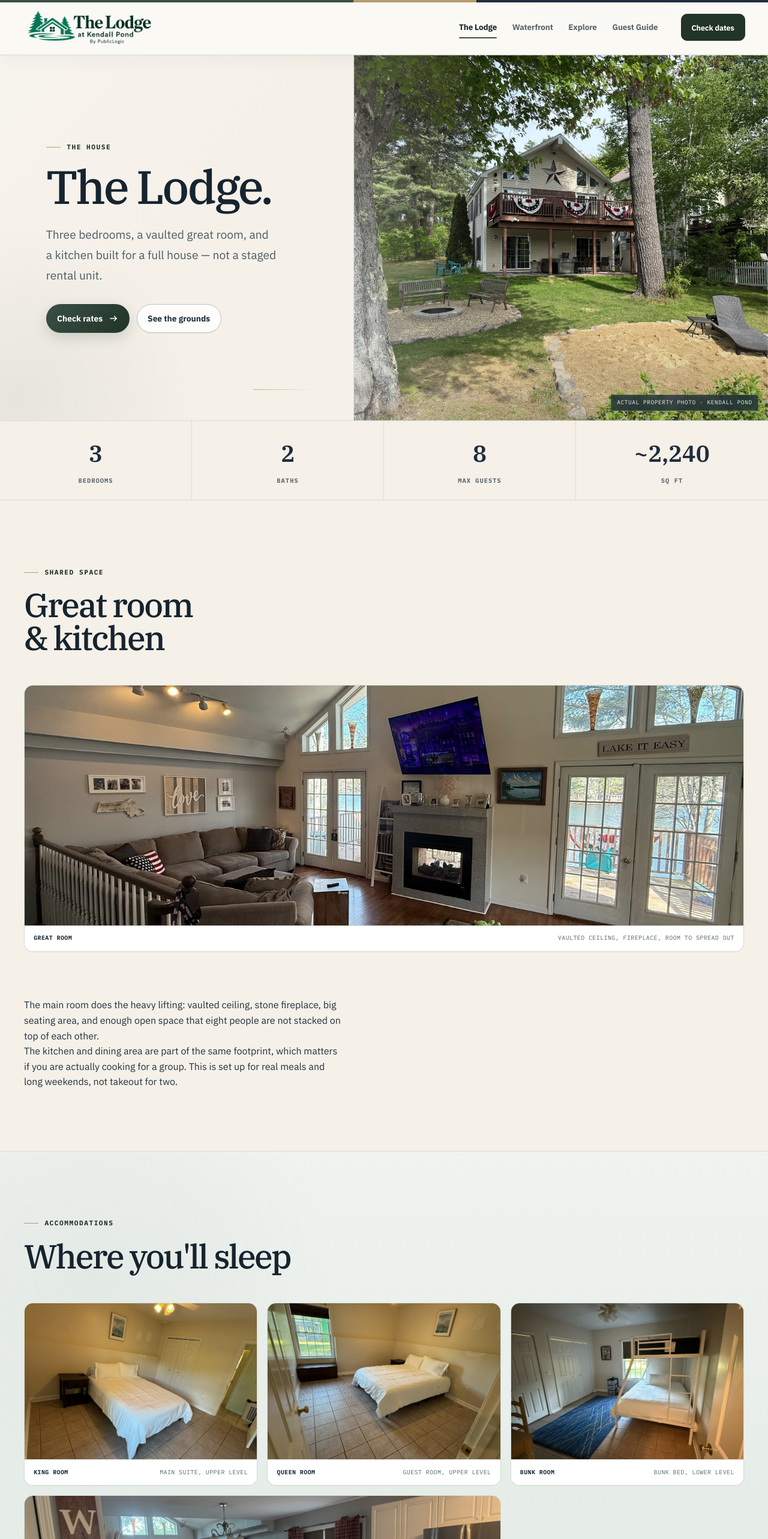
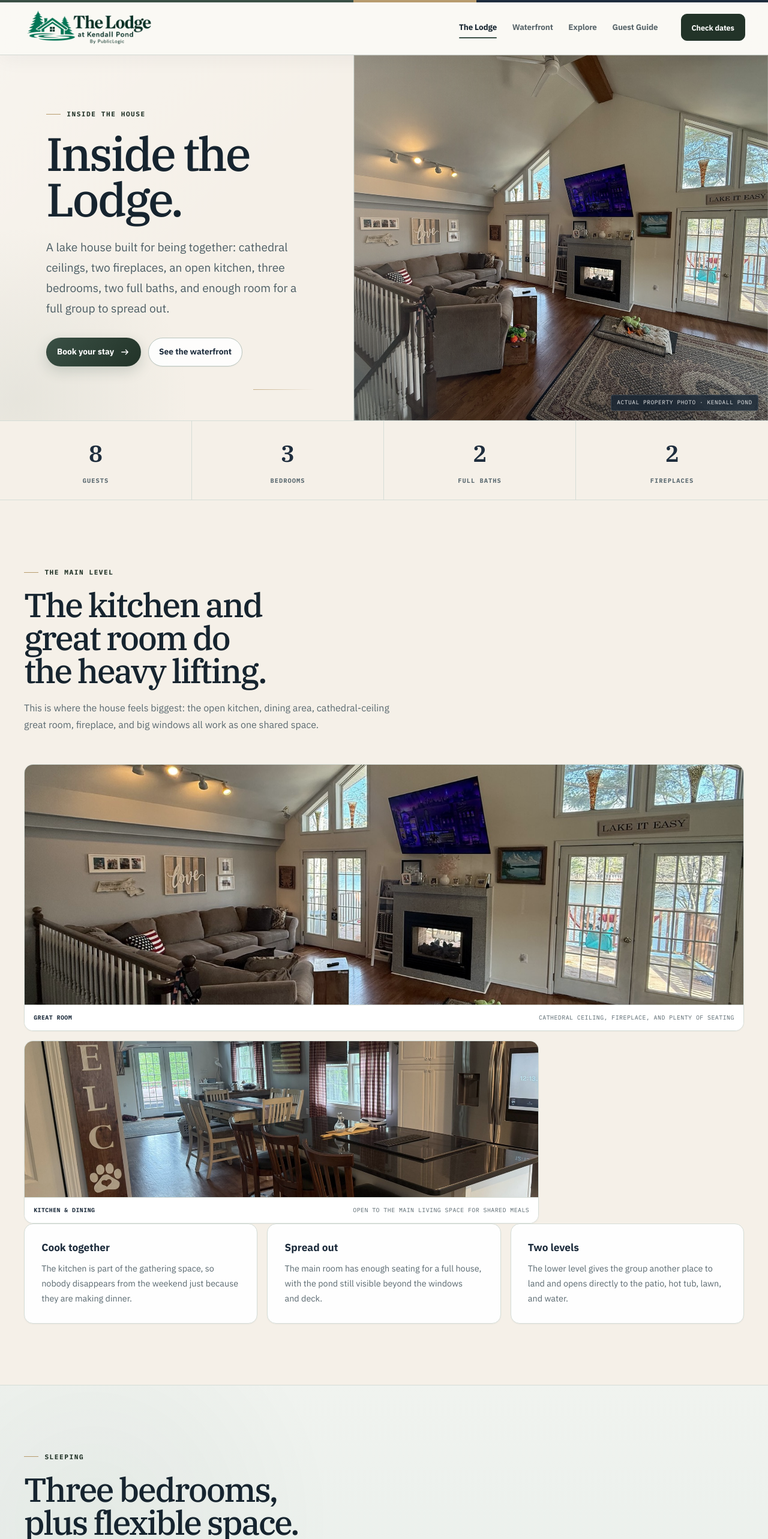
Before and after one commit to PublicLogic/KendallPondLodge, a Next.js app: page /lodge in a window 1280 px wide. Shown: the top 2566 px of the page at 60% size. Built offline with nearby package versions, Linux system fonts and the light colour scheme.

Commit message:
Turn Lodge page into full interior overview

```diff
--- a/app/lodge/page.tsx
+++ b/app/lodge/page.tsx
@@ -1,78 +1,178 @@
 import type { Metadata } from "next";
 import Link from "next/link";
-import { Notice, SectionHeading } from "@/app/_components/Content";
+import { InfoCard, Notice, SectionHeading } from "@/app/_components/Content";
 import { PageHero } from "@/app/_components/PageHero";
 import { PhotoCard } from "@/app/_components/PhotoCard";
 import { StatBand } from "@/app/_components/StatBand";
 
 export const metadata: Metadata = {
-  title: "The Lodge",
-  description: "A detailed look at the house: bedrooms, the great room, the kitchen, and what it's actually like inside.",
+  title: "Inside the Lodge",
+  description:
+    "Inside the Lodge at Kendall Pond: cathedral ceilings, two fireplaces, an open kitchen, three bedrooms, two full baths, and flexible sleeping space for up to eight guests.",
 };
 
 export default function LodgePage() {
   return (
     <main id="main-content">
       <PageHero
-        eyebrow="The house"
-        title="The Lodge."
-        intro="Three bedrooms, a vaulted great room, and a kitchen built for a full house — not a staged rental unit."
-        image="/images/kpl/lodge-exterior.jpg"
-        imageAlt="The Lodge at Kendall Pond from the waterfront lawn"
-        imagePosition="center 56%"
-        primaryAction={{ href: "/rates", label: "Check rates" }}
-        secondaryAction={{ href: "/grounds", label: "See the grounds" }}
+        eyebrow="Inside the house"
+        title="Inside the Lodge."
+        intro="A lake house built for being together: cathedral ceilings, two fireplaces, an open kitchen, three bedrooms, two full baths, and enough room for a full group to spread out."
+        image="/images/kpl/great-room.jpg"
+        imageAlt="Cathedral-ceiling great room at the Lodge at Kendall Pond"
+        imagePosition="center"
+        primaryAction={{ href: "/book", label: "Book your stay" }}
+        secondaryAction={{ href: "/grounds", label: "See the waterfront" }}
       />
 
       <StatBand
         stats={[
+          { value: "8", label: "Guests" },
           { value: "3", label: "Bedrooms" },
-          { value: "2", label: "Baths" },
-          { value: "8", label: "Max guests" },
-          { value: "~2,240", label: "Sq ft" },
+          { value: "2", label: "Full baths" },
+          { value: "2", label: "Fireplaces" },
         ]}
       />
 
       <section className="content-section">
-        <SectionHeading eyebrow="Shared space" title="Great room & kitchen" />
-        <div className="split-section split-section-photo-first">
+        <SectionHeading
+          eyebrow="The main level"
+          title="The kitchen and great room do the heavy lifting."
+          intro="This is where the house feels biggest: the open kitchen, dining area, cathedral-ceiling great room, fireplace, and big windows all work as one shared space."
+        />
+
+        <div className="photo-grid photo-grid-two">
           <PhotoCard
             src="/images/kpl/great-room.jpg"
-            alt="Vaulted great room with seating and stone fireplace"
+            alt="The Lodge great room with cathedral ceiling and fireplace"
             title="Great room"
-            note="Vaulted ceiling, fireplace, room to spread out"
+            note="Cathedral ceiling, fireplace, and plenty of seating"
             wide
           />
-          <div>
+          <PhotoCard
+            src="/images/kpl/kitchen-dining.jpg"
+            alt="Open kitchen and dining area at the Lodge"
+            title="Kitchen & dining"
+            note="Open to the main living space for shared meals"
+          />
+        </div>
+
+        <div className="info-grid info-grid-three lodge-overview-grid">
+          <InfoCard title="Cook together">
             <p>
-              The main room does the heavy lifting: vaulted ceiling, stone fireplace, big seating area, and enough open space that eight people are not stacked on top of each other.
+              The kitchen is part of the gathering space, so nobody disappears
+              from the weekend just because they are making dinner.
             </p>
+          </InfoCard>
+          <InfoCard title="Spread out">
             <p>
-              The kitchen and dining area are part of the same footprint, which matters if you are actually cooking for a group. This is set up for real meals and long weekends, not takeout for two.
+              The main room has enough seating for a full house, with the pond
+              still visible beyond the windows and deck.
             </p>
-          </div>
+          </InfoCard>
+          <InfoCard title="Two levels">
+            <p>
+              The lower level gives the group another place to land and opens
+              directly to the patio, hot tub, lawn, and water.
+            </p>
+          </InfoCard>
         </div>
       </section>
 
       <section className="content-section surface-section">
-        <SectionHeading eyebrow="Accommodations" title="Where you'll sleep" />
+        <SectionHeading
+          eyebrow="Sleeping"
+          title="Three bedrooms, plus flexible space."
+          intro="For larger groups, tell us who is coming when you request your stay. We can help make sure the sleeping setup fits before you book."
+        />
+
         <div className="photo-grid">
-          <PhotoCard src="/images/kpl/king-room.jpg" alt="King bedroom on the upper level" title="King room" note="Main suite, upper level" />
-          <PhotoCard src="/images/kpl/queen-room.jpg" alt="Queen bedroom on the upper level" title="Queen room" note="Guest room, upper level" />
-          <PhotoCard src="/images/kpl/bunk-room.jpg" alt="Bunk bed in the lower-level room" title="Bunk room" note="Bunk bed, lower level" />
           <PhotoCard
-            src="/images/kpl/kitchen-dining.jpg"
-            alt="Open kitchen and dining area for shared meals"
-            title="Kitchen & dining"
-            note="Open plan, shared meals"
+            src="/images/kpl/king-room.jpg"
+            alt="King bedroom at the Lodge"
+            title="King room"
+            note="A proper bedroom for settling in"
+          />
+          <PhotoCard
+            src="/images/kpl/queen-room.jpg"
+            alt="Queen bedroom at the Lodge"
+            title="Queen room"
+            note="Bright guest room with a queen bed"
+          />
+          <PhotoCard
+            src="/images/kpl/bunk-room.jpg"
+            alt="Twin-over-full bunk room at the Lodge"
+            title="Bunk room"
+            note="Twin over full"
+          />
+          <PhotoCard
+            src="/images/kpl/great-room.jpg"
+            alt="Shared living space at the Lodge"
+            title="Extra sleeping space"
+            note="Queen pull-out plus additional lounge space"
             wide
           />
         </div>
       </section>
 
       <section className="content-section">
+        <SectionHeading
+          eyebrow="How the house works"
+          title="Comfortable for a group without feeling overbuilt."
+        />
+        <div className="info-grid info-grid-two">
+          <InfoCard title="Two full bathrooms">
+            <p>
+              Two full baths keep mornings and wedding-weekend getting-ready
+              from turning into a single-file operation.
+            </p>
+          </InfoCard>
+          <InfoCard title="Fireplaces on both levels">
+            <p>
+              The Lodge has two fireplaces, which helps the house feel like a
+              lake house even when the weather turns colder.
+            </p>
+          </InfoCard>
+          <InfoCard title="Deck above, patio below">
+            <p>
+              Upstairs opens toward the deck; downstairs walks out to the patio,
+              hot tub, lawn, firepit, and shoreline.
+            </p>
+          </InfoCard>
+          <InfoCard title="Laundry & practical space">
+            <p>
+              The house is set up for real stays, not just pretty photos:
+              kitchen, laundry, storage, and places to actually put your things.
+            </p>
+          </InfoCard>
+        </div>
+      </section>
+
+      <section className="content-section surface-section">
+        <div className="booking-cta-panel">
+          <div>
+            <p className="eyebrow">Ready to come up?</p>
+            <h2>Send us your dates.</h2>
+            <p>
+              We will check the calendar and send a complete direct quote with
+              the price and terms before you pay.
+            </p>
+          </div>
+          <div>
+            <Link className="button button-primary" href="/book">
+              Book your stay →
+            </Link>
+            <p className="booking-guest-link">
+              <Link href="/grounds">See the waterfront first</Link>
+            </p>
+          </div>
+        </div>
+      </section>
+
+      <section className="content-section">
         <Notice tone="plain">
-          Check exact dates and pricing on Airbnb, or request an owner-approved direct quote. <Link href="/rates">See rates and booking details.</Link>
+          Already booked? The private <Link href="/guidebook">Guest Guide</Link>
+          {" "}has arrival, house, waterfront, and checkout details for your stay.
         </Notice>
       </section>
     </main>
```
